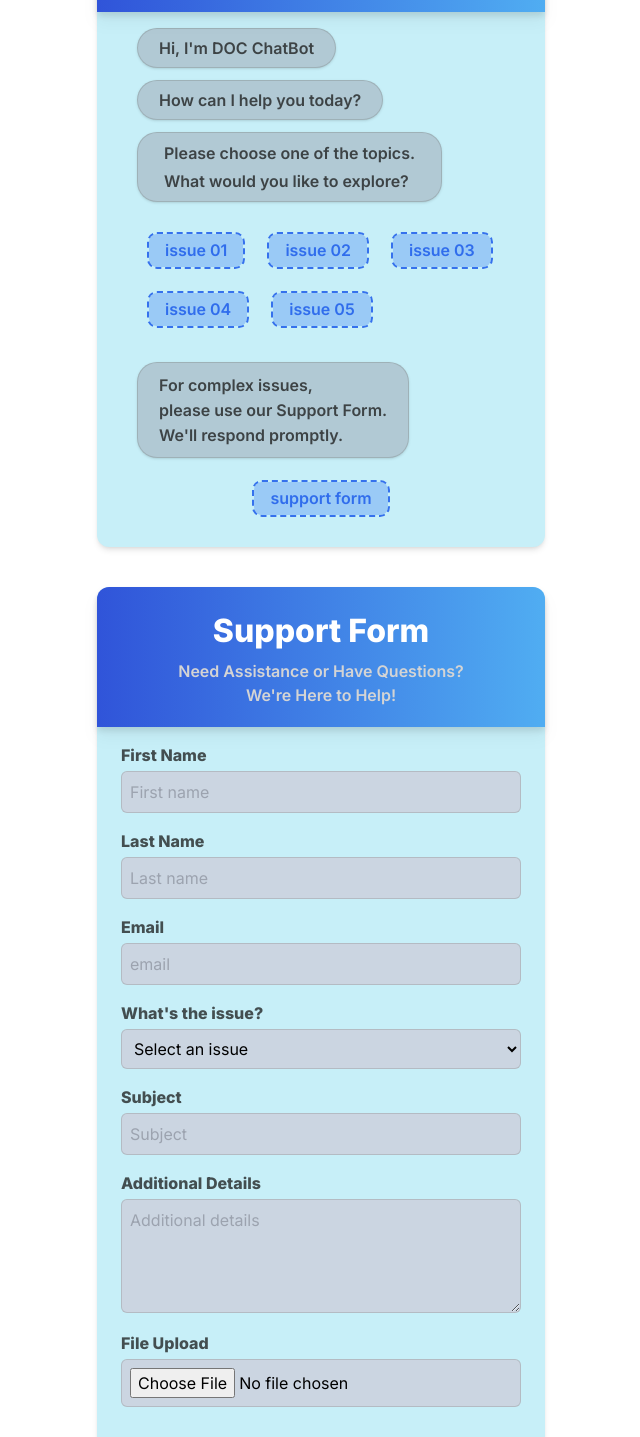
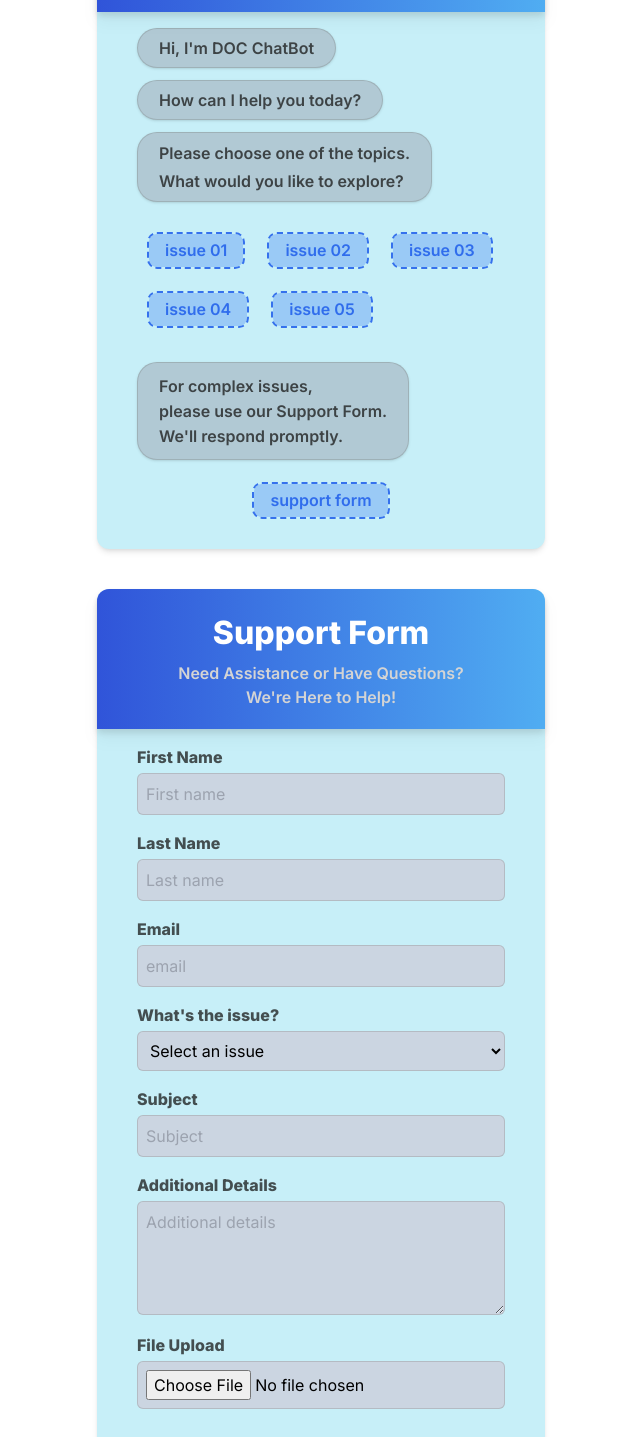
Before and after one commit to WasathAtEC/customer-feedback-chatbot, a Next.js app in the folder chatbot/: page / in a window 1280 px wide. Shown: the part 120-1557 px from the top of the page, without its empty margins (319-959 px from the left). Built offline with nearby package versions, Linux system fonts and the light colour scheme.

Commit message:
feat: add styles

```diff
--- a/chatbot/src/app/components/chatBotPage.jsx
+++ b/chatbot/src/app/components/chatBotPage.jsx
@@ -15,7 +15,7 @@ const ChatBotPage = () => {
                     <p className="text-stone-950 text-opacity-70 text-[16px] font-semibold ">How can I help you today?</p>
                 </div>
 
-                <div className="w-auto h-[70px] px-[26px] py-[9px] bg-gray-400 bg-opacity-50 rounded-[20px] shadow border border-stone-600 border-opacity-20 justify-center items-center gap-2.5 inline-flex mb-5">
+                <div className="w-auto h-[70px] px-[21px] py-[9px] bg-gray-400 bg-opacity-50 rounded-[20px] shadow border border-stone-600 border-opacity-20 justify-center items-center gap-2.5 inline-flex mb-5">
                     <p className="text-stone-950 text-opacity-70 text-[16px] font-semibold leading-[28px]">Please choose one of the topics. <br />What would you like to explore?</p>
                 </div>
 
@@ -31,7 +31,7 @@ const ChatBotPage = () => {
 
                 </div>
 
-                <div className="w-auto h-[96px] px-[21px] py-[9px] bg-gray-400 bg-opacity-50 rounded-[20px] shadow border border-stone-600 border-opacity-20 justify-center items-center gap-2.5 inline-flex my-4">
+                <div className="w-auto h-[98px] px-[21px] py-[9px] bg-gray-400 bg-opacity-50 rounded-[20px] shadow border border-stone-600 border-opacity-20 justify-center items-center gap-2.5 inline-flex my-4">
                     <p className="text-stone-950 text-opacity-70 text-[16px] font-semibold leading-[25px]">For complex issues,<br />please use our Support Form. <br /> We'll respond promptly.</p>
                 </div>
 
--- a/chatbot/src/app/components/cutomerServiceForm.jsx
+++ b/chatbot/src/app/components/cutomerServiceForm.jsx
@@ -71,7 +71,7 @@ const CustomerServiceForm = () => {
         <p className='text-center text-neutral-300 text-[16px] font-semibold'>Need Assistance or Have Questions? <br />We're Here to Help!</p>
       </div>
 
-      <form onSubmit={handleSubmit} className='px-6 pt-2 pb-8'>
+      <form onSubmit={handleSubmit} className='px-10 pt-2 pb-8'>
         <div className="mb-4">
           <label htmlFor="fname" className="text-stone-950 text-opacity-70 text-[16px] font-extrabold">First Name</label>
           <input
```
